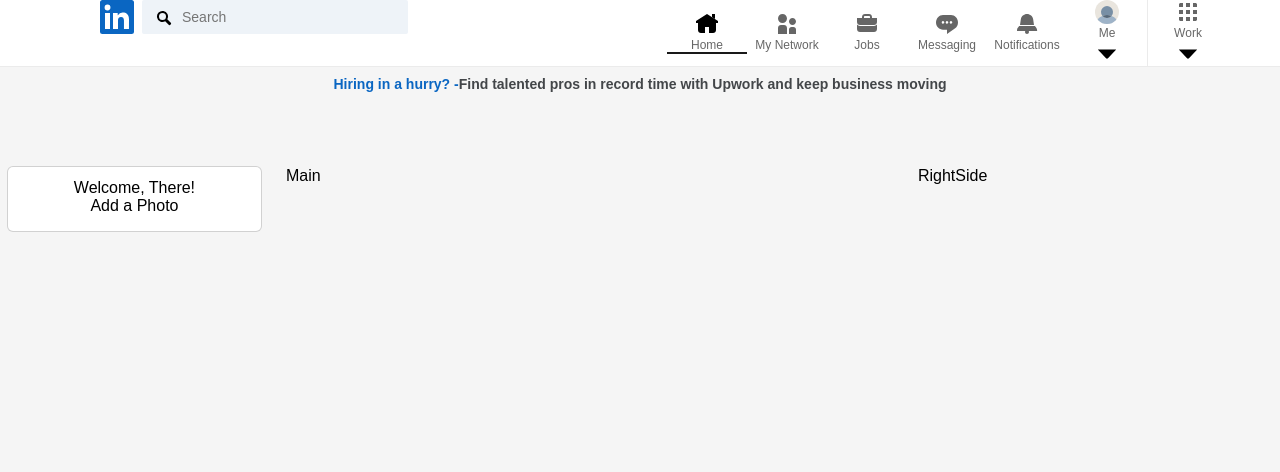
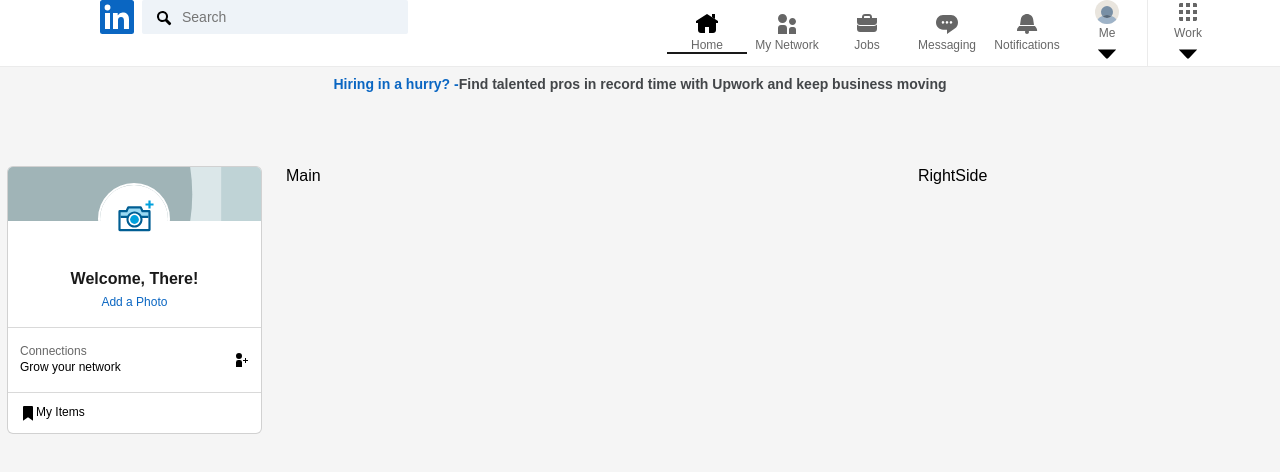
Before and after one commit to AmanMayank/linkedInClone, a React (Create React App) app: page /home in a window 1280 px wide. Shown: the top 472 px of the page. Built offline with nearby package versions, Linux system fonts and the light colour scheme.

Commit message:
Left-Section UIAdded

```diff
--- a/src/components/LeftSide.js
+++ b/src/components/LeftSide.js
@@ -14,6 +14,21 @@
             <AddPhotoText>Add a Photo</AddPhotoText>
           </a>
         </UserInfo>
+        <Widget>
+          <a>
+            <div>
+              <span>Connections</span>
+              <span>Grow your network</span>
+            </div>
+            <img src="/images/widget-icon.svg" alt="" />
+          </a>
+        </Widget>
+        <Item>
+          <span>
+            <img src="/images/item-icon.svg" alt="" />
+            My Items
+          </span>
+        </Item>
       </Artcard>
     </Container>
   );
@@ -36,18 +51,107 @@
 `;
 
 const UserInfo = styled.div`
-  border-bottom: 1p solid rgba (0, 0, 0, 0.15);
+  border-bottom: 1px solid rgba(0, 0, 0, 0.15);
   padding: 12px 12px 16px;
   word-wrap: break-word;
   word-break: break-word;
 `;
 
-const CardBackground = styled.div``;
+const CardBackground = styled.div`
+  background: url("/images/card-bg.svg");
+  background-position: center;
+  background-size: 462px;
+  height: 54px;
+  margin: -12px -12px 0;
+`;
 
-const Photo = styled.div``;
+const Photo = styled.div`
+  box-shadow: none;
+  background-image: url("/images/photo.svg");
+  width: 72px;
+  height: 72px;
+  box-sizing: border-box;
+  background-clip: content-box;
+  background-color: white;
+  background-position: center;
+  background-size: 60%;
+  background-repeat: no-repeat;
+  border: 2px solid white;
+  margin: -38px auto 12px;
+  border-radius: 50%;
+`;
 
-const Link = styled.div``;
+const Link = styled.div`
+  font-size: 16px;
+  line-height: 1.5;
+  color: rgba(0, 0, 0, 0.9);
+  font-weight: 600;
+`;
 
-const AddPhotoText = styled.div``;
+const AddPhotoText = styled.div`
+  color: #0a66c2;
+  margin-top: 4px;
+  font-size: 12px;
+  line-height: 1.33;
+  font-weight: 400;
+`;
+
+const Widget = styled.div`
+  border-bottom: 1px solid rgba(0, 0, 0, 0.15);
+  padding-top: 12px;
+  padding-bottom: 12px;
+
+  & > a {
+    text-decoration: none;
+    display: flex;
+    justify-content: space-between;
+    align-items: center;
+    padding: 4px 12px;
+
+    &:hover {
+      background-color: rgba(0, 0, 0, 0.08);
+    }
+
+    div {
+      display: flex;
+      flex-direction: column;
+      text-align: left;
+      span {
+        font-size: 12px;
+        line-height: 1.333;
+        &:first-child {
+          color: rgba(0, 0, 0, 0.6);
+        }
+        &:nth-child(2) {
+          color: rgba(0, 0, 0, 1);
+        }
+      }
+    }
+  }
+
+  svg {
+    color: rgba(0, 0, 0, 1);
+  }
+`;
+
+const Item = styled.a`
+  border-color: rgba(0, 0, 0, 0.8);
+  text-align: left;
+  padding: 12px;
+  font-size: 12px;
+  display: block;
+  span {
+    display: flex;
+    alignitems: center;
+    color: rgba(0, 0, 0, 1);
+    svg {
+      color: rgba(0, 0, 0, 0.6);
+    }
+  }
+
+  &:hover {
+    background-color: rgba(0, 0, 0, 0.08);
+  }
+`;
 
 export default LeftSide;
```
